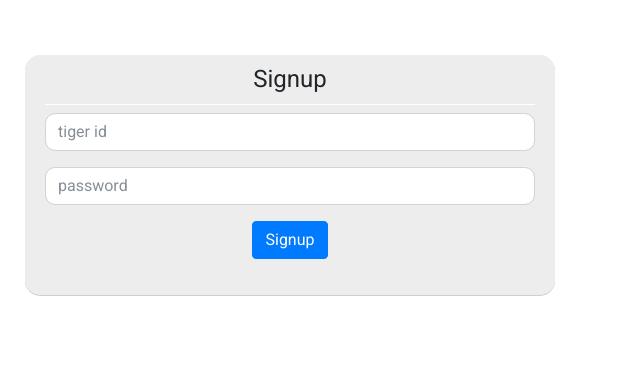
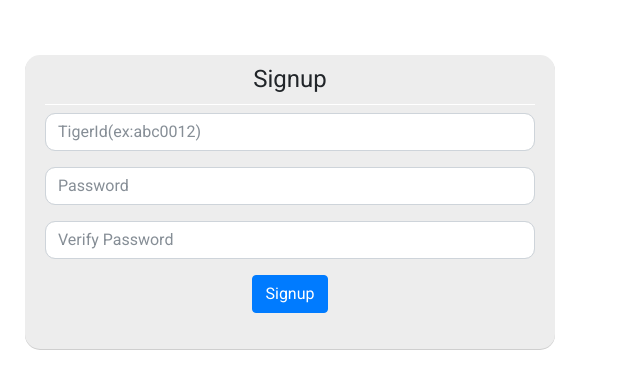
Before and after one commit to kirandasika98/auFifPro, a Flask app: page /signup in a window 1280 px wide. Shown: the part 50-439 px from the top of the page, without its empty margins (0-640 px from the left). Run offline with Flask 2, Linux system fonts and the light colour scheme; some libraries are stand-ins or nearby versions.

Commit message:
added js functionality for verify passwords

```diff
--- a/static/app.js
+++ b/static/app.js
@@ -1,9 +1,11 @@
 function signupUser() {
 	var username = $('#userName').val();
 	var password = $('#userPassword').val();
+	var verifyPassword = $("#verifyUserPassword").val();
 	var payloadData = {
 		'username': username,
-		'password': password
+		'password': password,
+		'verify_password': verifyPassword
 	};
 	//Send post request to /signup
 	$.post($SCRIPT_ROOT + "/signup", payloadData, function(data, status){
--- a/templates/signup.html
+++ b/templates/signup.html
@@ -13,9 +13,11 @@
         <div class="col-md-offset-5 col-md-6">
             <div class="form-login">
             <h4>Signup</h4>
-            <input type="text" id="userName" class="form-control input-sm chat-input" placeholder="tiger id" />
+            <input type="text" id="userName" class="form-control input-sm chat-input" placeholder="TigerId(ex:abc0012)" />
             </br>
-            <input type="password" id="userPassword" class="form-control input-sm chat-input" placeholder="password" />
+            <input type="password" id="userPassword" class="form-control input-sm chat-input" placeholder="Password" />
+            <br />
+            <input type="password" id="verifyUserPassword" class="form-control input-sm chat-input" placeholder="Verify Password" />
             </br>
             <div class="wrapper">
             <span class="group-btn">
```
